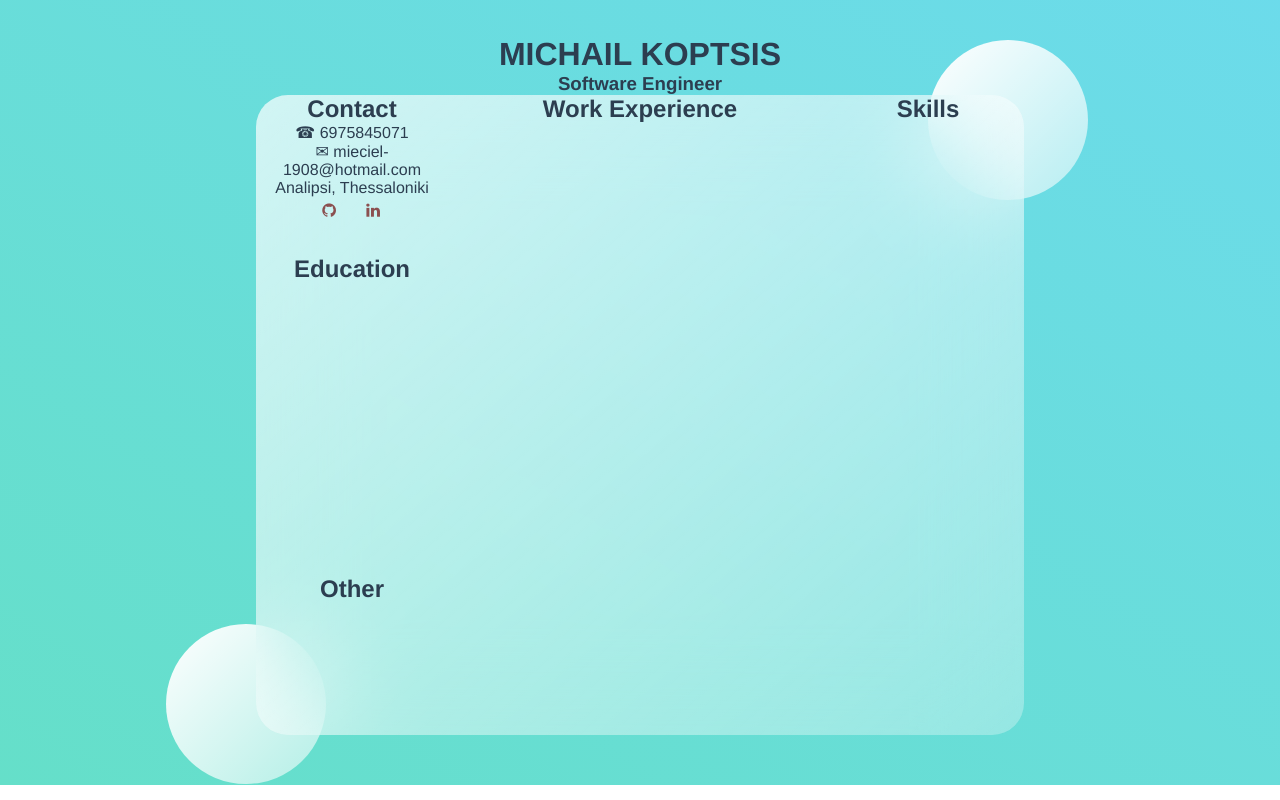
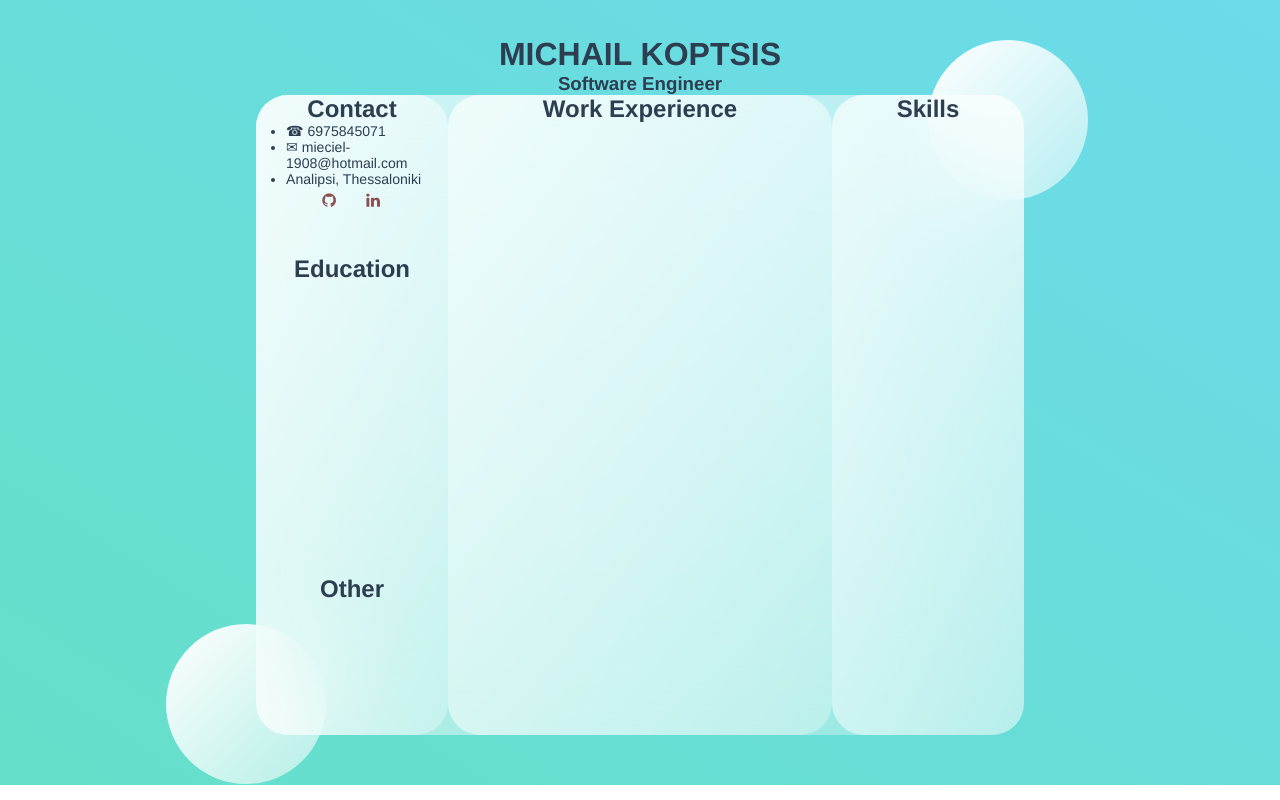
Before and after one commit to mixailkop10/My_CV, a Vue app: page / in a window 1280 px wide. Built offline with nearby package versions, Linux system fonts and the light colour scheme.

Commit message:
style the 3 main divs

```diff
--- a/src/components/HomePage.vue
+++ b/src/components/HomePage.vue
@@ -1,5 +1,8 @@
 <template>
-<link rel="stylesheet" href="https://cdnjs.cloudflare.com/ajax/libs/font-awesome/4.7.0/css/font-awesome.min.css">
+  <link
+    rel="stylesheet"
+    href="https://cdnjs.cloudflare.com/ajax/libs/font-awesome/4.7.0/css/font-awesome.min.css"
+  />
   <main>
     <h1>MICHAIL KOPTSIS</h1>
     <h3>Software Engineer</h3>
@@ -7,14 +10,32 @@
       <div class="general">
         <div class="contact">
           <h1>Contact</h1>
-          <span>&#9742; 6975845071</span>
-          <span>&#9993; mieciel-1908@hotmail.com</span>
-          <span> Analipsi, Thessaloniki</span>
+
+          <ul class="info">
+            <li><span>&#9742; 6975845071</span></li>
+            <li><span>&#9993; mieciel-1908@hotmail.com</span></li>
+            <li><span> Analipsi, Thessaloniki</span></li>
+          </ul>
+
           <ul class="social-icons">
-                <li><a class="github" href="https://github.com/mixailkop10" target="_blank"
-                        rel="noopener noreferrer"><em class="fa fa-github"></em></a></li>
-                <li><a class="linkedin" href="https://www.linkedin.com/in/mkoptsis/" target="_blank"
-                        rel="noopener noreferrer"><em class="fa fa-linkedin"></em></a></li>
+            <li>
+              <a
+                class="github"
+                href="https://github.com/mixailkop10"
+                target="_blank"
+                rel="noopener noreferrer"
+                ><em class="fa fa-github"></em
+              ></a>
+            </li>
+            <li>
+              <a
+                class="linkedin"
+                href="https://www.linkedin.com/in/mkoptsis/"
+                target="_blank"
+                rel="noopener noreferrer"
+                ><em class="fa fa-linkedin"></em
+              ></a>
+            </li>
           </ul>
         </div>
         <div class="education">
@@ -90,15 +111,27 @@ main {
   bottom: 2%;
   left: 13%;
 }
+/* LEFT DIV */
 .general {
   flex: 1;
   display: flex;
   flex-direction: column;
+  background: linear-gradient(
+    to right bottom,
+    rgba(255, 255, 255, 0.7),
+    rgba(255, 255, 255, 0.3)
+  );
+  border-radius: 2rem;
 }
 .contact {
   flex: 1;
   display: flex;
   flex-direction: column;
+}
+.info li{
+    font-size: 0.88rem;
+    text-align: left;
+    margin-left: 30px;
 }
 .education {
   flex: 2;
@@ -106,11 +139,29 @@ main {
 .other {
   flex: 1;
 }
+/* CENTRAL DIV */
 .work-exp {
   flex: 2;
+  display: flex;
+  flex-direction: column;
+  background: linear-gradient(
+    to right bottom,
+    rgba(255, 255, 255, 0.7),
+    rgba(255, 255, 255, 0.3)
+  );
+  border-radius: 2rem;
 }
+/* RIGHT DIV */
 .skills {
   flex: 1;
+  display: flex;
+  flex-direction: column;
+  background: linear-gradient(
+    to right bottom,
+    rgba(255, 255, 255, 0.7),
+    rgba(255, 255, 255, 0.3)
+  );
+  border-radius: 2rem;
 }
 /* SOCIAL */
 .social-icons a {
@@ -123,9 +174,9 @@ main {
   width: 30px;
   height: 30px;
   line-height: 27px;
-	-webkit-transition: all .2s linear;
-	-o-transition: all .2s linear;
-    transition: all .2s linear;
+  -webkit-transition: all 0.2s linear;
+  -o-transition: all 0.2s linear;
+  transition: all 0.2s linear;
 }
 
 .social-icons {
@@ -137,29 +188,28 @@ main {
 
 .social-icons li {
   display: inline-block;
-	margin-bottom: 4px
+  margin-bottom: 4px;
 }
 
 .social-icons a:active,
 .social-icons a:focus,
 .social-icons a:hover {
   color: white;
-	background-color: #29aafe
+  background-color: #29aafe;
 }
 
 .social-icons.size-sm a {
   line-height: 34px;
   height: 34px;
   width: 34px;
-	font-size: 14px
+  font-size: 14px;
 }
 
 .social-icons a.linkedin:hover {
-	background-color: #007bb6
+  background-color: #007bb6;
 }
 
 .social-icons a.github:hover {
-	background-color: #333
+  background-color: #333;
 }
-
 </style>
```
Lines whose indentation alone changed are shown as unchanged.
